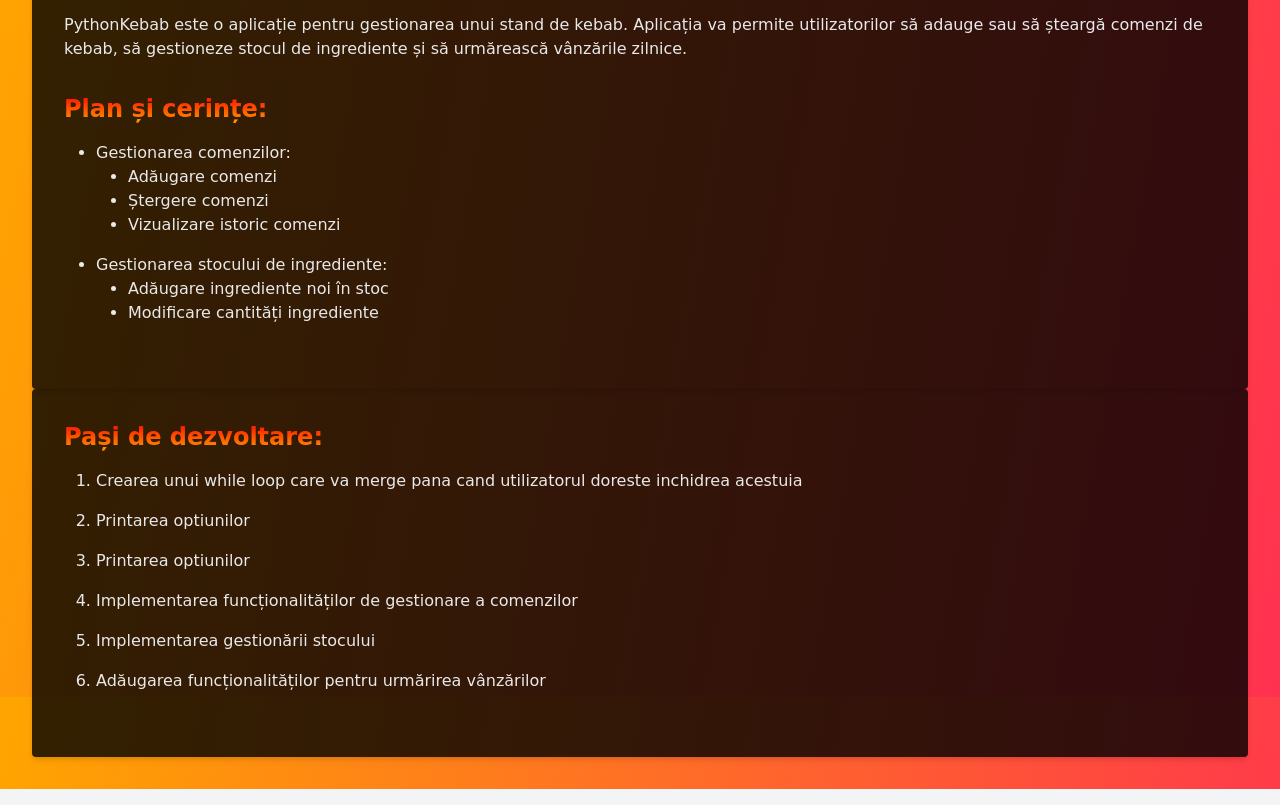
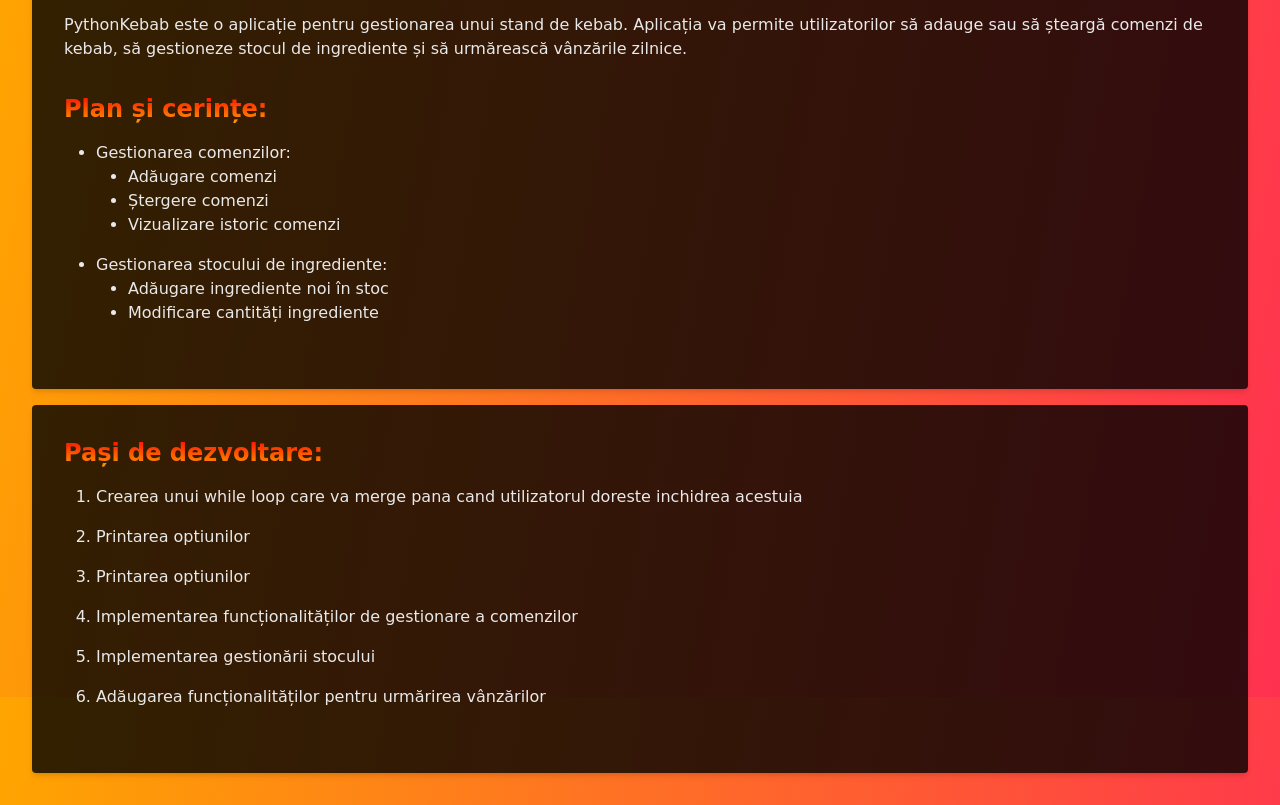
Before and after one commit to AndreiChristian/PythonKebab, a plain HTML site: page index.html in a window 1280 px wide. Shown: the part 103-908 px from the top of the page. Drawn offline with nearby package versions, Linux system fonts and the light colour scheme; a web font is replaced by a local one.

Commit message:
added som spacing

```diff
--- a/index.html
+++ b/index.html
@@ -10,8 +10,8 @@
     <link rel="preconnect" href="https://fonts.gstatic.com" crossorigin>
     <link href="https://fonts.googleapis.com/css2?family=Gloria+Hallelujah&family=Skranji:wght@400;700&display=swap" rel="stylesheet">
 </head>
-<body class="bg-gray-100 font-sans p-8">
-    <div class="container mx-auto p-8 rounded shadow-md">
+<body class="bg-gray-100 p-8">
+    <div class="container mx-auto p-8 mb-4 rounded shadow-md">
         <h1 class="text-3xl font-bold mb-4">Descrierea Proiectului: PythonKebab</h1>
         <p class="mb-8">PythonKebab este o aplicație pentru gestionarea unui stand de kebab. Aplicația va permite utilizatorilor să adauge sau să șteargă comenzi de kebab, să gestioneze stocul de ingrediente și să urmărească vânzările zilnice.</p>
 
@@ -31,8 +31,8 @@
                 </ul>
             </li>
         </ul>
+    </div>
 
-    </div>
     <div class="container mx-auto p-8 rounded shadow-md">
 
         <h2 class="text-2xl font-semibold mb-4">Pași de dezvoltare:</h2>
--- a/styles.css
+++ b/styles.css
@@ -1,7 +1,6 @@
 body {
     background: linear-gradient(280deg, #ff3150, orange) no-repeat center fixed;
     background-size: 200% 200%;
-    font-family: 'Gloria Hallelujah', cursive;
     color: rgb(233, 233, 233);
     animation: gradient-animation 8s ease infinite;
 }
```
